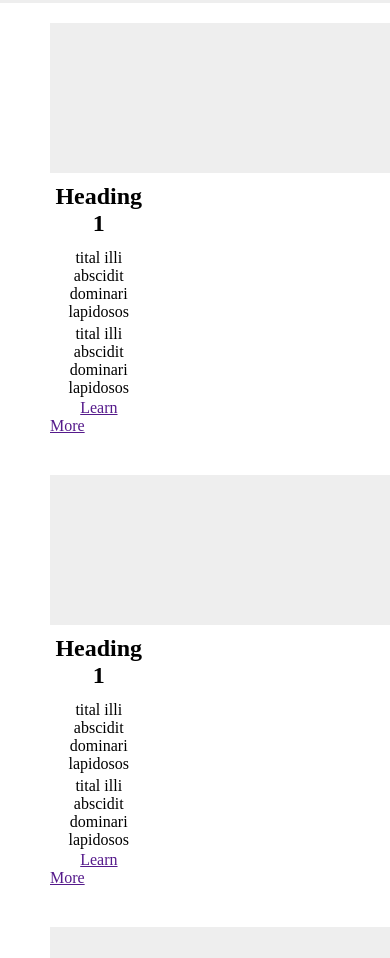
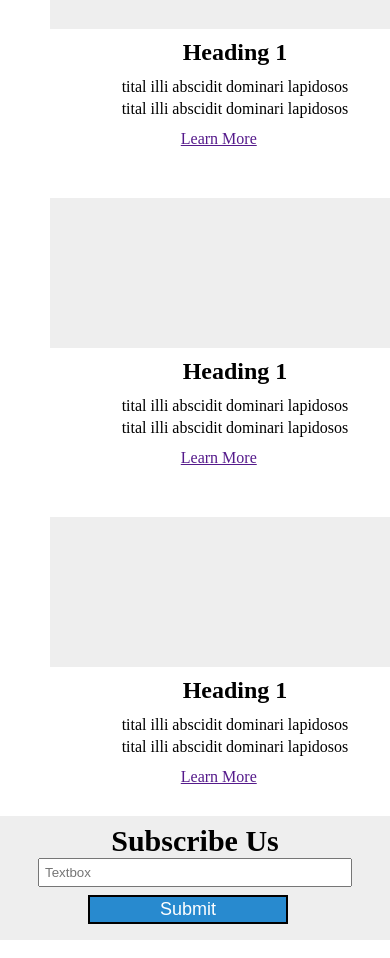
Before and after one commit to Yash-Agrawal1998/Template3, a plain HTML site: page src/Index.html in a window 390 px wide. Shown: the part 726-1684 px from the top of the page. Drawn offline with Linux system fonts and the light colour scheme.

Commit message:
Template 3 with the help of media queries to make it responsive

```diff
--- a/src/style.css
+++ b/src/style.css
@@ -51,7 +51,41 @@
     width:25%;
     margin:0px 10px;
 }
+@media screen and (max-width:800px)
+{
+    .container2
+    {
+        width:50%;
+    }
+    #container1 p
+    {
+        width:40%;
+    }
 
+    #container3
+    {
+        display:flex;
+        align-items: center;
+        justify-content: center;
+        flex-direction: column;
+    }
+
+    #container3 input[type="submit"]
+    {
+        border:2px solid black;
+        margin:8px 60px;
+    }
+    .container2 h2,.container2 p
+    {
+        margin:0px 35px;
+        width:300px;
+    }
+    .container2 a
+    {
+        text-align: center;
+        width:50%;
+    }
+}
 .container2 div
 {
     width:350px;
@@ -72,8 +106,9 @@
 
 .container2 a
 {
-    margin:0px 30%;
-    padding:4% 1%;
+    display:block;
+    margin:0px 100px;
+    padding:10px 20px;
 }
 
 #container3
```
